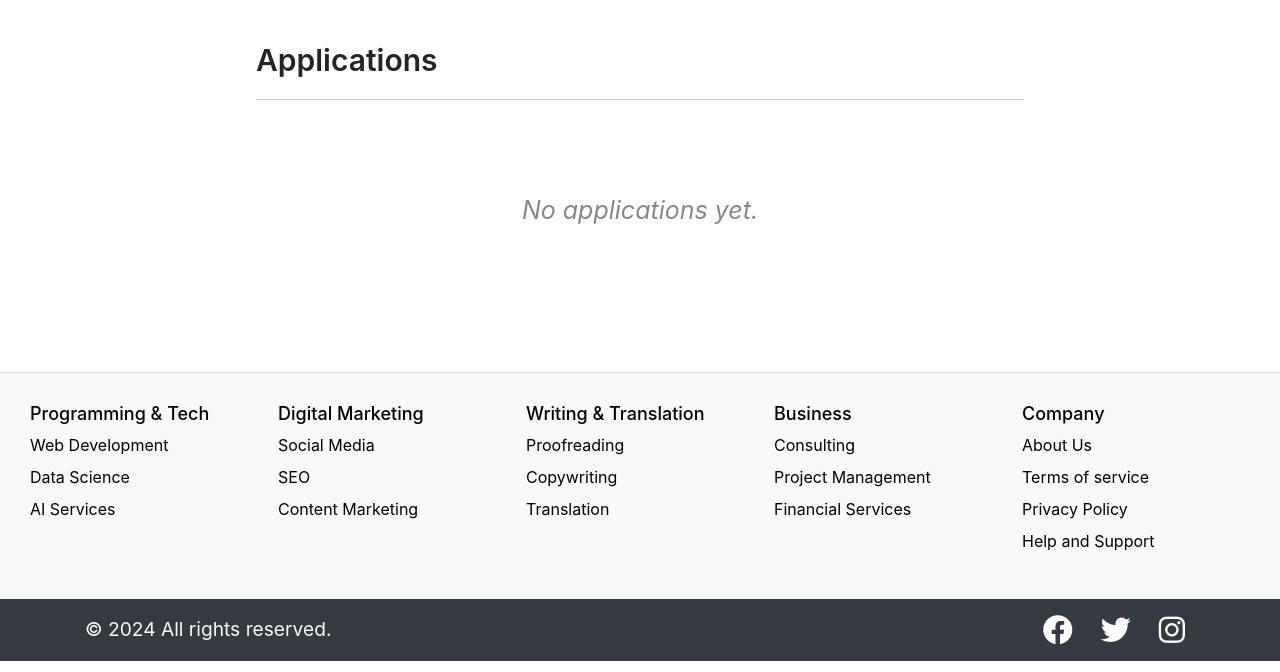
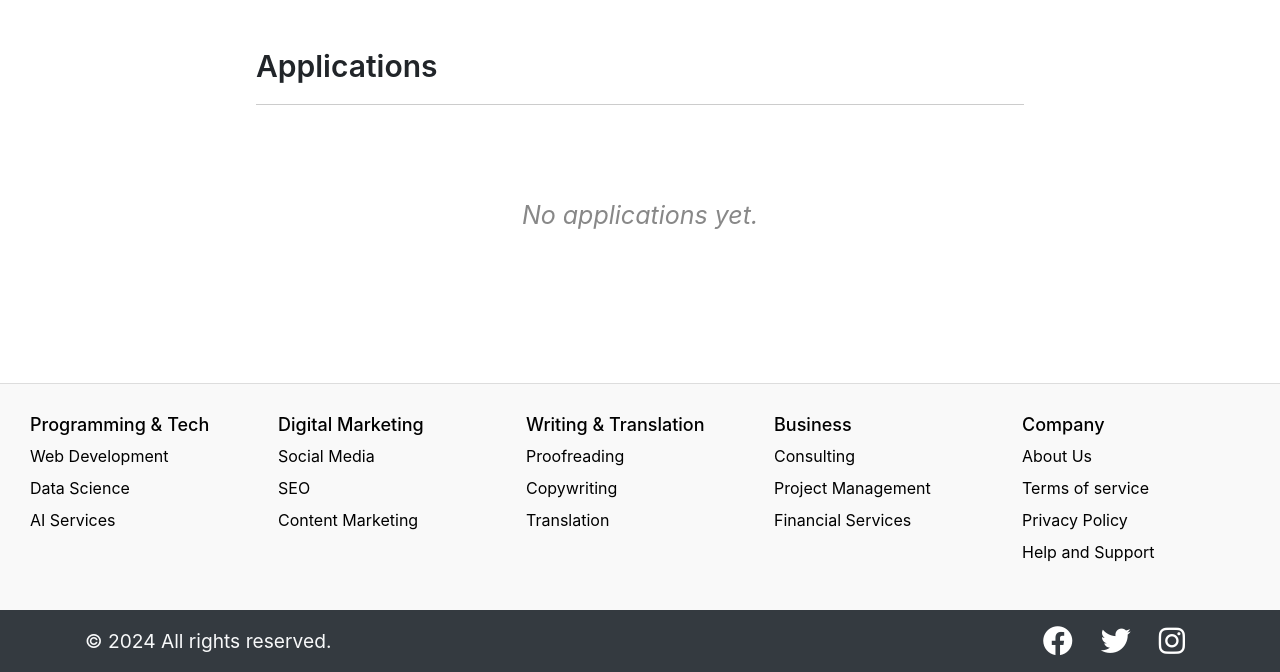
Before and after one commit to Nidhushan/TimeBanking, a Django app: page /services/ in a window 1280 px wide. Shown: the part 128-800 px from the top of the page. Run offline with Django 5.2, Linux system fonts and the light colour scheme; the visitor is signed in with stand-in values (Sample User, id 1); data that the repository does not hold is empty; some libraries are stand-ins or nearby versions.

Commit message:
push the footer to the bottom

```diff
--- a/Time_Banking/Time_Banking/static/css/style.css
+++ b/Time_Banking/Time_Banking/static/css/style.css
@@ -471,6 +471,13 @@ span {
     margin: 0;
 }
 
+.flex-wrapper {
+    display: flex;
+    min-height: 100vh;
+    flex-direction: column;
+    justify-content: space-between;
+  }
+
 /* Social icons */
 .social-icons {
     display: flex;
--- a/Time_Banking/Time_Banking/templates/master.html
+++ b/Time_Banking/Time_Banking/templates/master.html
@@ -18,6 +18,7 @@
 
 </head>
 <body>
+    <div class="flex-wrapper">
     <header>
         <nav class="navbar navbar-expand-lg navbar-light bg-light">
             <a class="navbar-brand" href="/">
@@ -101,10 +102,12 @@
         </div>
     </header>
 
+
+
     {% block content %}
     {% endblock %}
 
-    <footer>
+    <footer >
         <div class="footer-container">
             <!-- Footer Section 1 -->
             <div class="footer-section">
@@ -153,7 +156,6 @@
                 </ul>
             </div>
         </div>
-        </div>
 
         <!-- Footer Bottom -->
         <!-- Modified Footer Structure -->
@@ -167,6 +169,7 @@
                 </ul>
             </div>
     </footer>
+    </div>
 
     </footer>
 
```
Lines whose indentation alone changed are shown as unchanged.
